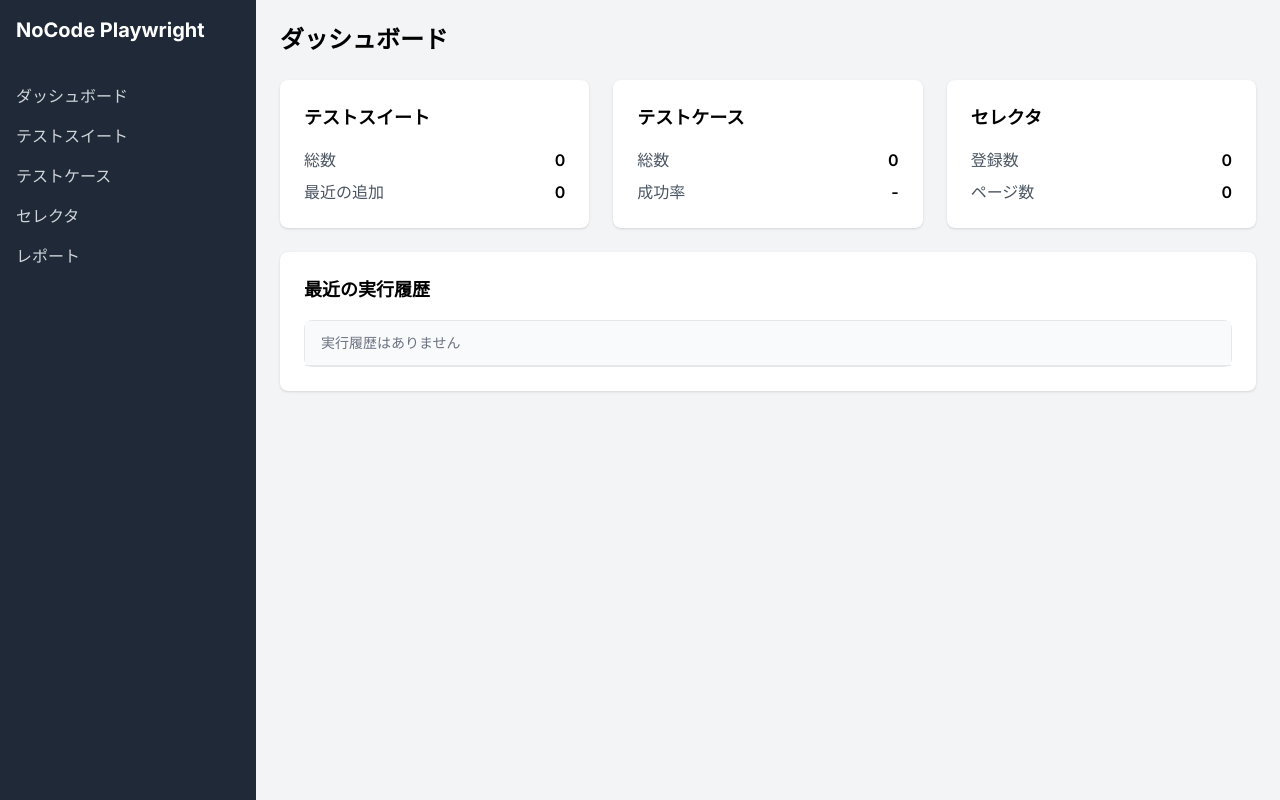
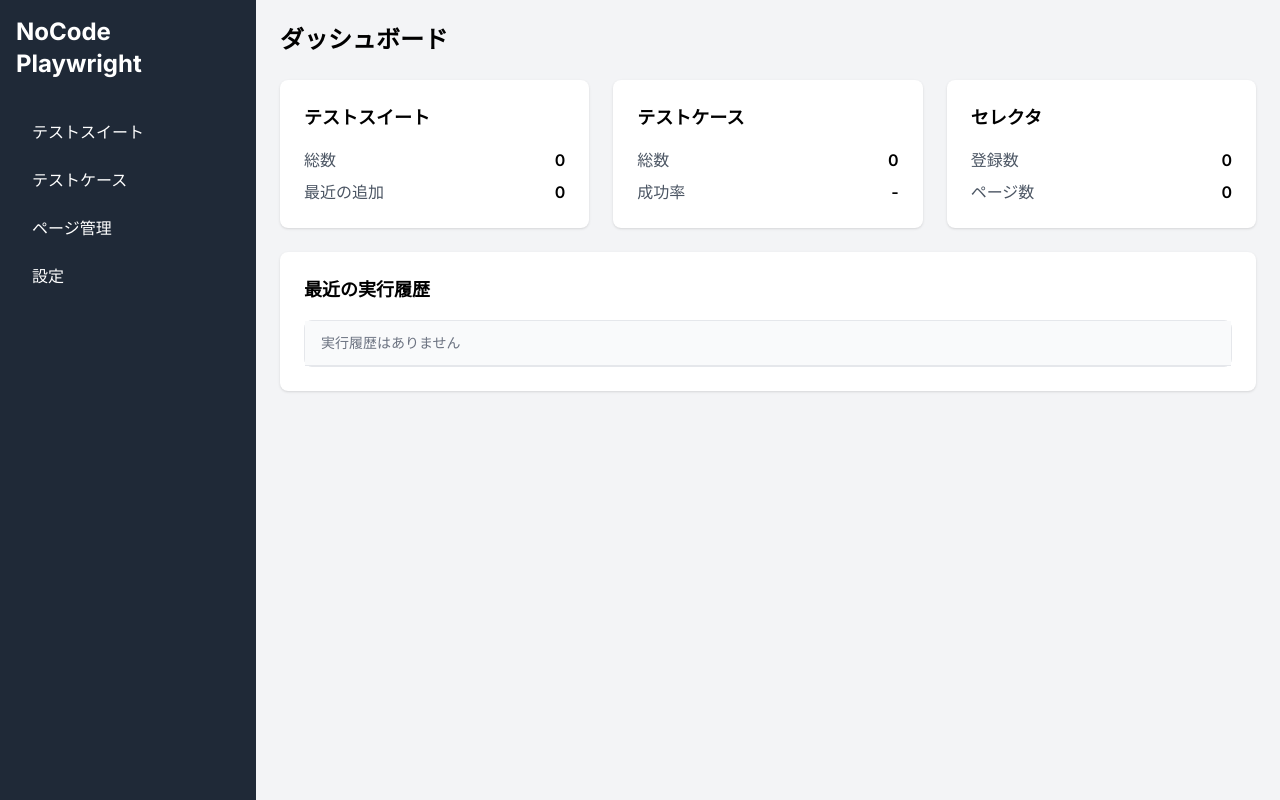
Before and after one commit to tomodakengo/nocode-playwright, a Next.js app: page / in a window 1280 px wide. Built offline with nearby package versions, Linux system fonts and the light colour scheme.

Commit message:
Refactor layout with client-side sidebar and dynamic navigation

```diff
--- a/src/app/layout.tsx
+++ b/src/app/layout.tsx
@@ -1,6 +1,7 @@
 import type { Metadata } from "next";
 import { Inter } from "next/font/google";
 import "./globals.css";
+import ClientLayout from "../components/ClientLayout";
 
 const inter = Inter({ subsets: ["latin"] });
 
@@ -17,51 +18,7 @@ export default function RootLayout({
   return (
     <html lang="ja">
       <body className={inter.className}>
-        <div className="min-h-screen flex">
-          {/* サイドバー */}
-          <div className="w-64 bg-gray-800 text-white">
-            <div className="p-4">
-              <h1 className="text-xl font-bold">NoCode Playwright</h1>
-            </div>
-            <nav className="mt-4">
-              <a
-                href="/"
-                className="block px-4 py-2 hover:bg-gray-700 text-gray-300 hover:text-white"
-              >
-                ダッシュボード
-              </a>
-              <a
-                href="/test-suites"
-                className="block px-4 py-2 hover:bg-gray-700 text-gray-300 hover:text-white"
-              >
-                テストスイート
-              </a>
-              <a
-                href="/test-cases"
-                className="block px-4 py-2 hover:bg-gray-700 text-gray-300 hover:text-white"
-              >
-                テストケース
-              </a>
-              <a
-                href="/selectors"
-                className="block px-4 py-2 hover:bg-gray-700 text-gray-300 hover:text-white"
-              >
-                セレクタ
-              </a>
-              <a
-                href="/reports"
-                className="block px-4 py-2 hover:bg-gray-700 text-gray-300 hover:text-white"
-              >
-                レポート
-              </a>
-            </nav>
-          </div>
-
-          {/* メインコンテンツ */}
-          <div className="flex-1 bg-gray-100">
-            <main className="p-6">{children}</main>
-          </div>
-        </div>
+        <ClientLayout>{children}</ClientLayout>
       </body>
     </html>
   );
--- /dev/null
+++ b/src/components/ClientLayout.tsx
@@ -0,0 +1,21 @@
+"use client";
+
+import Sidebar from "@/components/Sidebar";
+
+export default function ClientLayout({
+  children,
+}: {
+  children: React.ReactNode;
+}) {
+  return (
+    <div className="min-h-screen flex">
+      {/* サイドバー */}
+      <Sidebar />
+
+      {/* メインコンテンツ */}
+      <div className="flex-1 bg-gray-100">
+        <main className="p-6">{children}</main>
+      </div>
+    </div>
+  );
+}
--- /dev/null
+++ b/src/components/Sidebar.tsx
@@ -0,0 +1,86 @@
+import Link from "next/link";
+import { usePathname } from "next/navigation";
+
+export default function Sidebar() {
+  const pathname = usePathname();
+
+  const isActive = (path: string) => {
+    return pathname?.startsWith(path);
+  };
+
+  return (
+    <div className="bg-gray-800 text-white w-64 min-h-screen p-4">
+      <h1 className="text-2xl font-bold mb-8">NoCode Playwright</h1>
+      <nav>
+        <ul className="space-y-2">
+          <li>
+            <Link
+              href="/test-suites"
+              className={`block px-4 py-2 rounded hover:bg-gray-700 ${
+                isActive("/test-suites") ? "bg-gray-700" : ""
+              }`}
+            >
+              テストスイート
+            </Link>
+          </li>
+          <li>
+            <Link
+              href="/test-cases"
+              className={`block px-4 py-2 rounded hover:bg-gray-700 ${
+                isActive("/test-cases") ? "bg-gray-700" : ""
+              }`}
+            >
+              テストケース
+            </Link>
+          </li>
+          <li>
+            <Link
+              href="/pages"
+              className={`block px-4 py-2 rounded hover:bg-gray-700 ${
+                isActive("/pages") ? "bg-gray-700" : ""
+              }`}
+            >
+              ページ管理
+            </Link>
+            {isActive("/pages") && (
+              <ul className="ml-4 mt-2 space-y-2">
+                <li>
+                  <Link
+                    href="/pages/new"
+                    className={`block px-4 py-2 rounded hover:bg-gray-700 ${
+                      pathname === "/pages/new" ? "bg-gray-700" : ""
+                    }`}
+                  >
+                    新規ページ作成
+                  </Link>
+                </li>
+                {pathname?.match(/^\/pages\/\d+$/) && (
+                  <li>
+                    <Link
+                      href={`${pathname}/selectors`}
+                      className={`block px-4 py-2 rounded hover:bg-gray-700 ${
+                        pathname?.includes("/selectors") ? "bg-gray-700" : ""
+                      }`}
+                    >
+                      セレクタ管理
+                    </Link>
+                  </li>
+                )}
+              </ul>
+            )}
+          </li>
+          <li>
+            <Link
+              href="/settings"
+              className={`block px-4 py-2 rounded hover:bg-gray-700 ${
+                isActive("/settings") ? "bg-gray-700" : ""
+              }`}
+            >
+              設定
+            </Link>
+          </li>
+        </ul>
+      </nav>
+    </div>
+  );
+}
```
